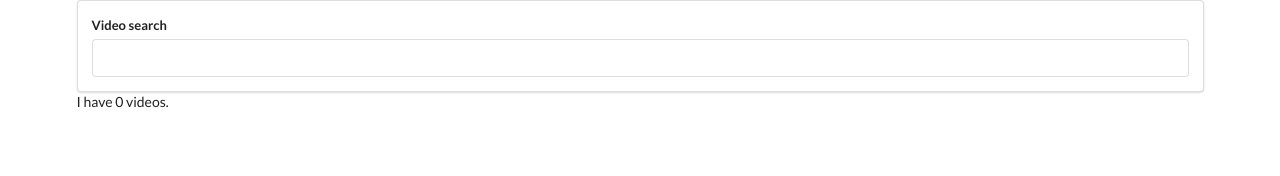
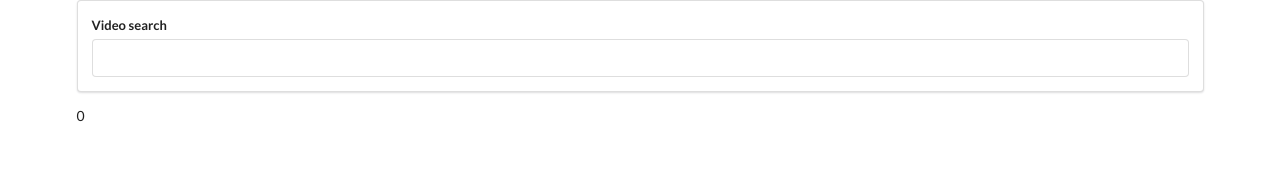
Before and after one commit to mosesglitch/Videos-react-youtube-clone, a React (Create React App) app: page / in a window 1280 px wide. Shown: the top 176 px of the page. Built offline with nearby package versions, Linux system fonts and the light colour scheme.

Commit message:
add youtube api

```diff
--- a/src/Components/App.js
+++ b/src/Components/App.js
@@ -1,6 +1,7 @@
 import React, { Component } from "react";
 import SearchBar from "./SearchBar";
 import Youtube from "../apis/Youtube";
+import VideoList from "./VideoList";
 class App extends Component {
   state = { videos: [] };
   onTextSubmit = async (text) => {
@@ -14,8 +15,8 @@ class App extends Component {
   render() {
     return (
       <div className="ui container">
-        <SearchBar onFormSubmit={this.onTextSubmit} />I have{" "}
-        {this.state.videos.length} videos.
+        <SearchBar onFormSubmit={this.onTextSubmit} />
+        <VideoList videos={this.state.videos} />
       </div>
     );
   }
--- /dev/null
+++ b/src/Components/VideoList.js
@@ -0,0 +1,6 @@
+import React from "react";
+
+const VideoList = ({ videos }) => {
+  return <div>{videos.length}</div>;
+};
+export default VideoList;
```
